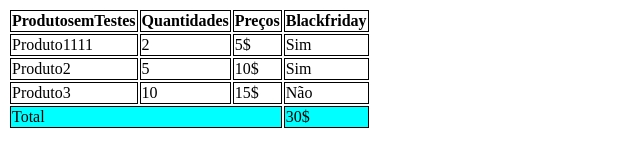
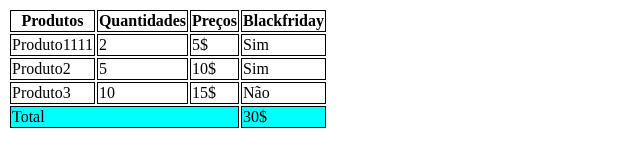
Before and after one commit to patriciaf-santos/aula-tabela, a plain HTML site: page index.html in a window 1280 px wide. Shown: the whole page, without its empty margins (0-640 px from the left). Drawn offline with Linux system fonts and the light colour scheme.

Commit message:
Mudança no titulo para estado original

```diff
--- a/index.html
+++ b/index.html
@@ -17,7 +17,7 @@
     <table>
         <thead>
             <tr>
-                <th>ProdutosemTestes</th>
+                <th>Produtos</th>
                 <th>Quantidades</th>
                 <th>Preços</th>
                 <th>Blackfriday</th>
```
